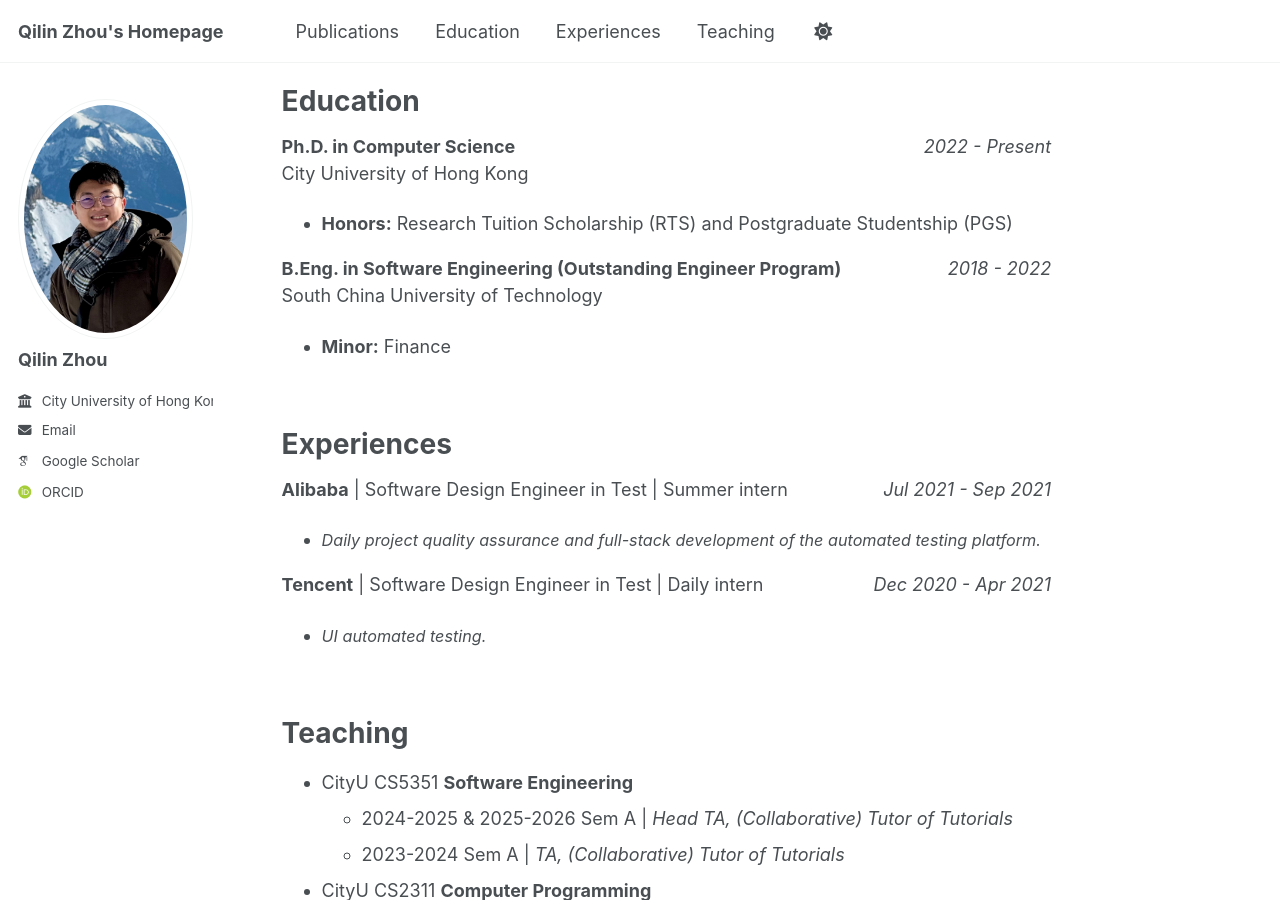
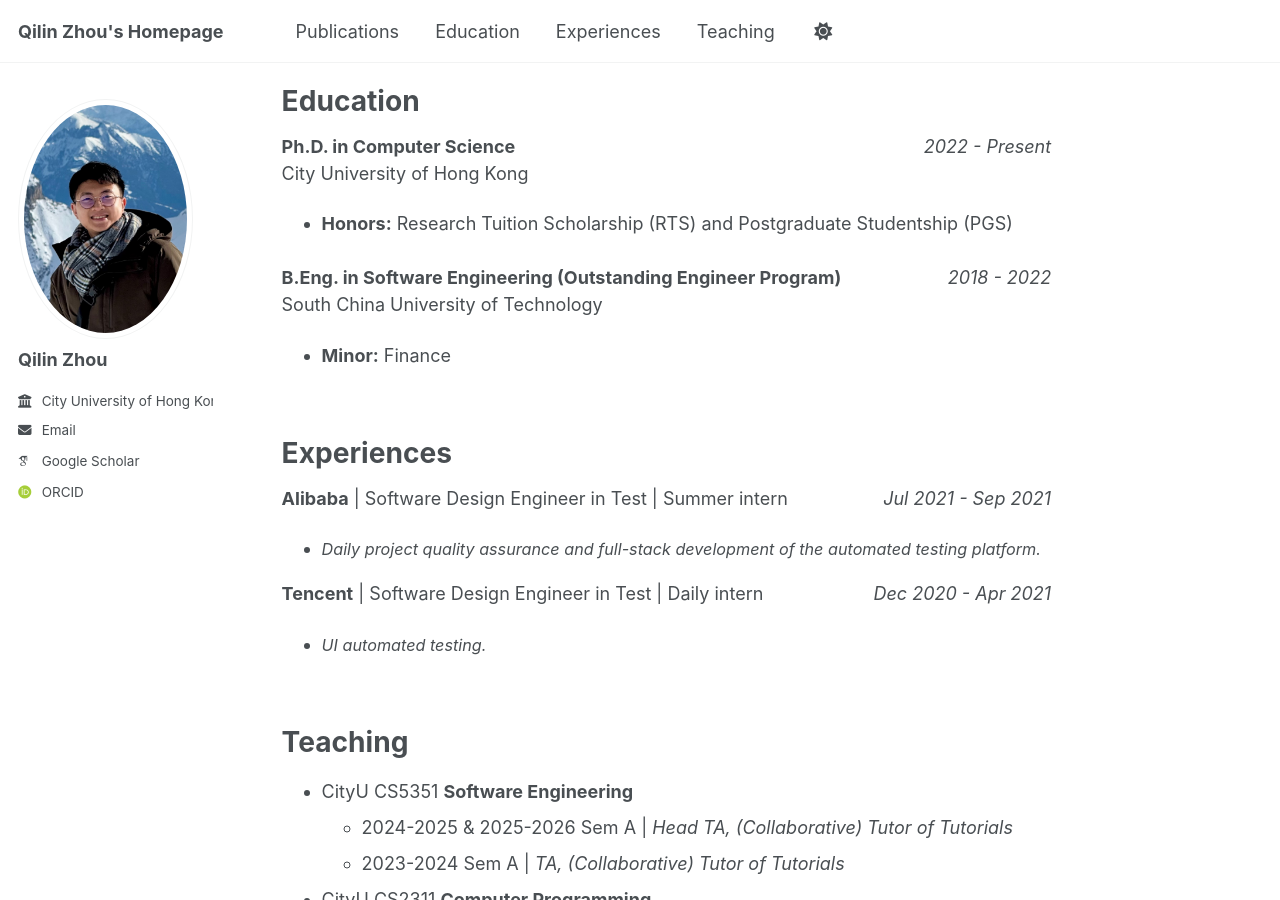
Before and after one commit to qilin-zhou/qilin-zhou.github.io, a Jekyll site: the page built from _pages/about.md, in a window 1280 px wide and 900 px high, scrolled down 1435 px. Built offline with Jekyll 4.4.1, drawn with Linux system fonts in a browser that asks for light colours; some web fonts are replaced; a script bundle is joined from its source files by our own code; library files that are not in the unit come from our copies.

Commit message:
Update about.md

```diff
--- a/_pages/about.md
+++ b/_pages/about.md
@@ -55,6 +55,7 @@ Education
 City University of Hong Kong
 * **Honors:** Research Tuition Scholarship (RTS) and Postgraduate Studentship (PGS)
 
+<div style="height: 0.5em;"></div>
 
 **B.Eng. in Software Engineering (Outstanding Engineer Program)** <span style="float: right; font-style: italic;">2018 - 2022</span>
 South China University of Technology
```
